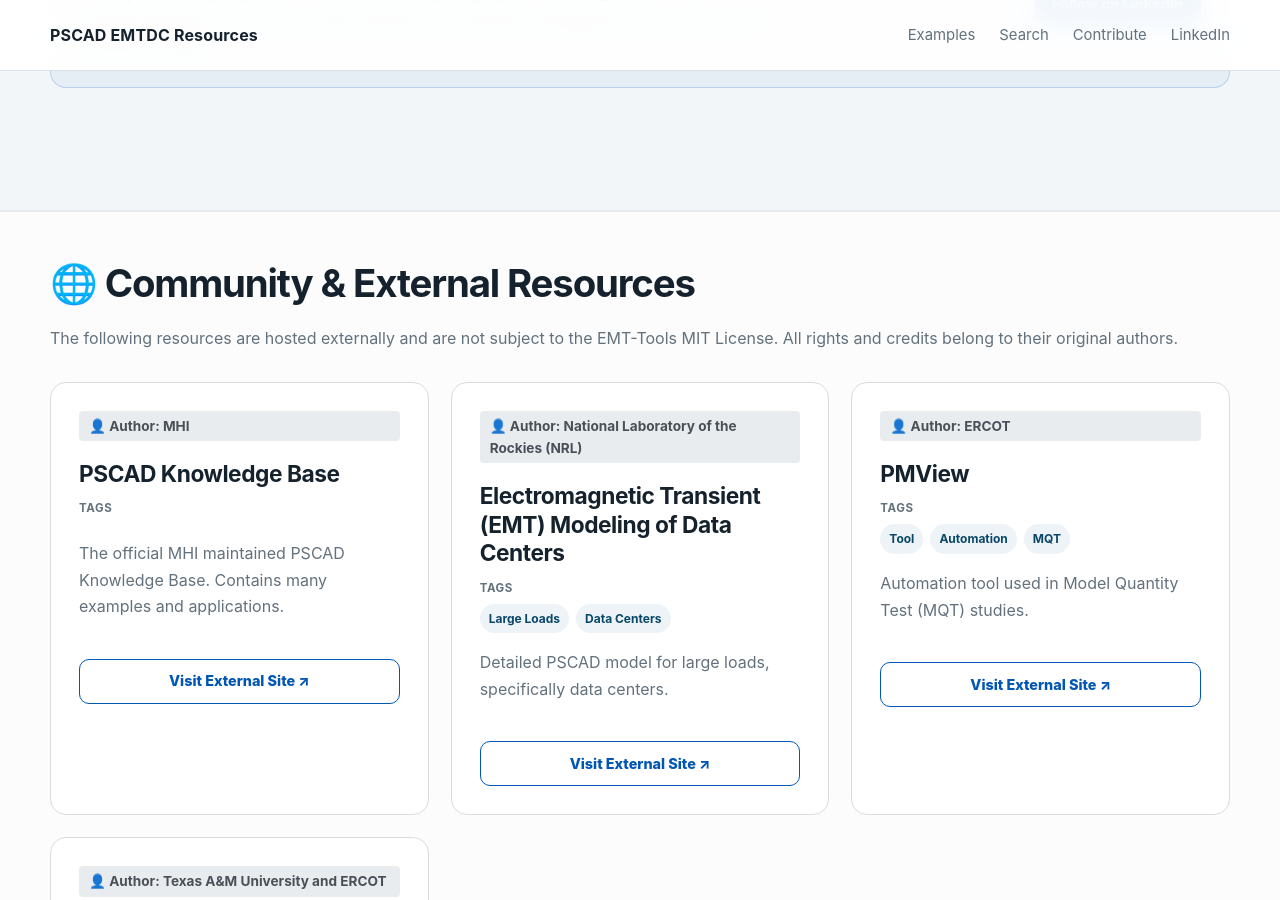
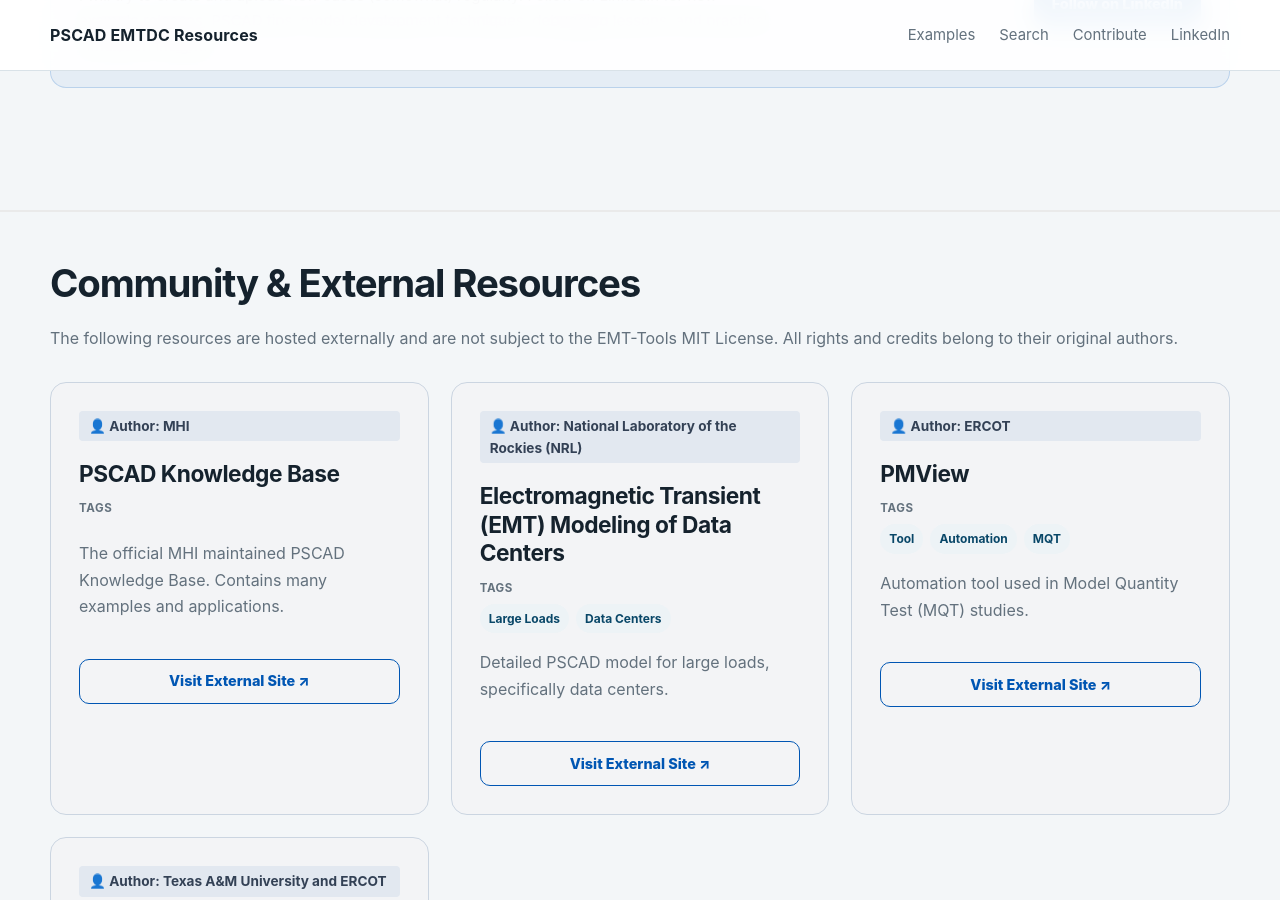
Before and after one commit to EMT-Tools/emt-tools.github.io, a Jekyll site: the page built from index.html, in a window 1280 px wide and 900 px high, scrolled down 3809 px. Built offline with Jekyll 4.4.1, drawn with Linux system fonts in a browser that asks for light colours.

Commit message:
Update index.html

```diff
--- a/index.html
+++ b/index.html
@@ -108,19 +108,19 @@
     </div>
   </div>
 </section>
-<section class="examples external-resources-section" style="margin-top: 40px; border-top: 2px solid #eaeaea; padding-top: 40px; background-color: #fcfcfc;">
+<section class="examples external-resources-section" style="margin-top: 40px; border-top: 2px solid #eaeaea; padding-top: 40px;">
   <div class="container">
     <div class="section-heading">
-      <h2>🌐 Community & External Resources</h2>
+      <h2> Community & External Resources</h2>
       <p>The following resources are hosted externally and are not subject to the EMT-Tools MIT License. All rights and credits belong to their original authors.</p>
     </div>
 
     <div class="example-grid" id="external-examples-grid">
       {% for resource in site.data.external %}
-      <article class="example-card" style="background-color: #ffffff; border: 1px solid #dcdcdc; box-shadow: none;" data-search="{{ resource.tags | join: ' ' | downcase }} {{ resource.title | downcase }}">
+      <article class="example-card" style="background-color: #f3f4f6; border: 1px solid #cbd5e1; box-shadow: none;" data-search="{{ resource.tags | join: ' ' | downcase }} {{ resource.title | downcase }}">
 
         <div class="example-content">
-          <div style="background-color: #e9ecef; padding: 4px 10px; font-size: 0.85em; color: #495057; border-radius: 4px; display: inline-block; margin-bottom: 12px; font-weight: bold;">
+          <div style="background-color: #e2e8f0; padding: 4px 10px; font-size: 0.85em; color: #334155; border-radius: 4px; display: inline-block; margin-bottom: 12px; font-weight: bold;">
             👤 Author: {{ resource.author }}
           </div>
 
```
